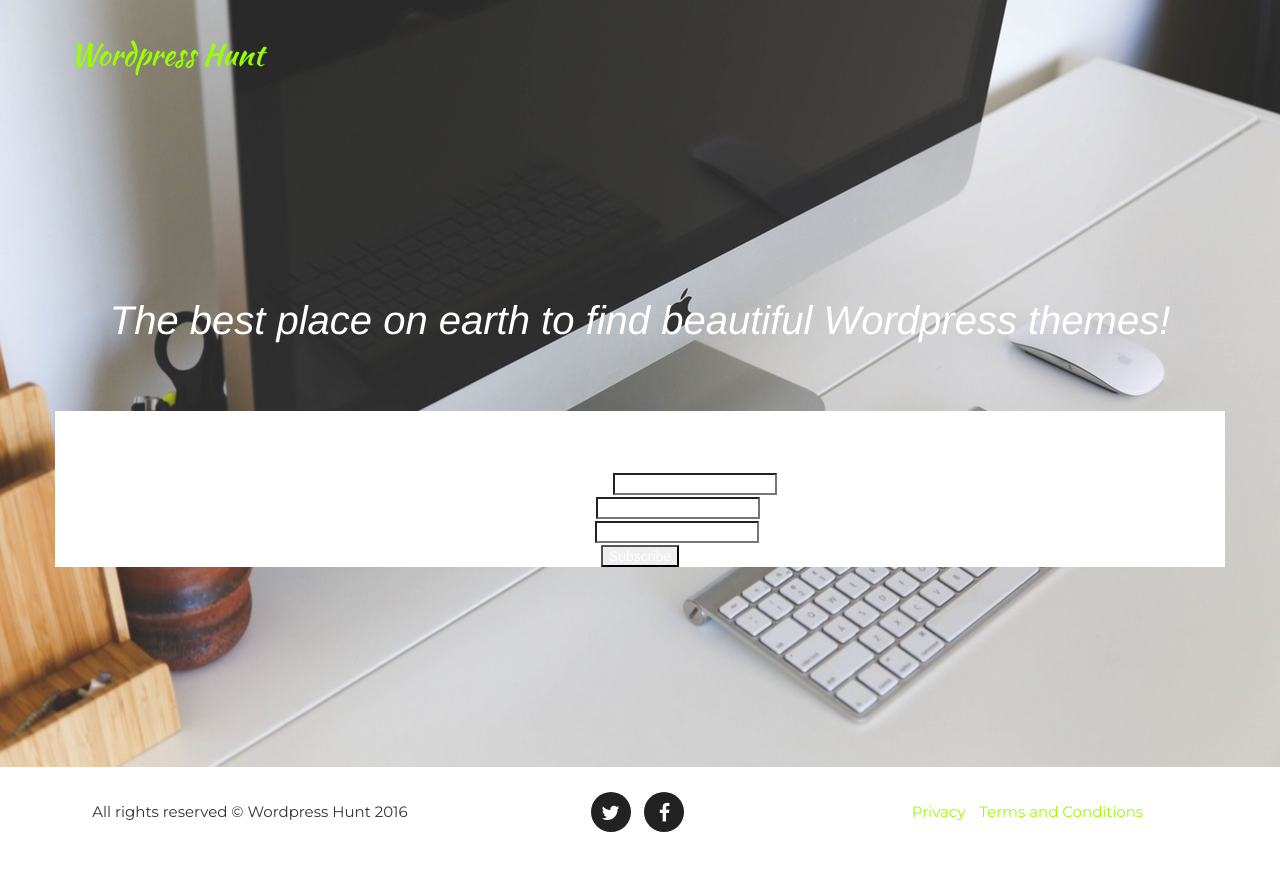
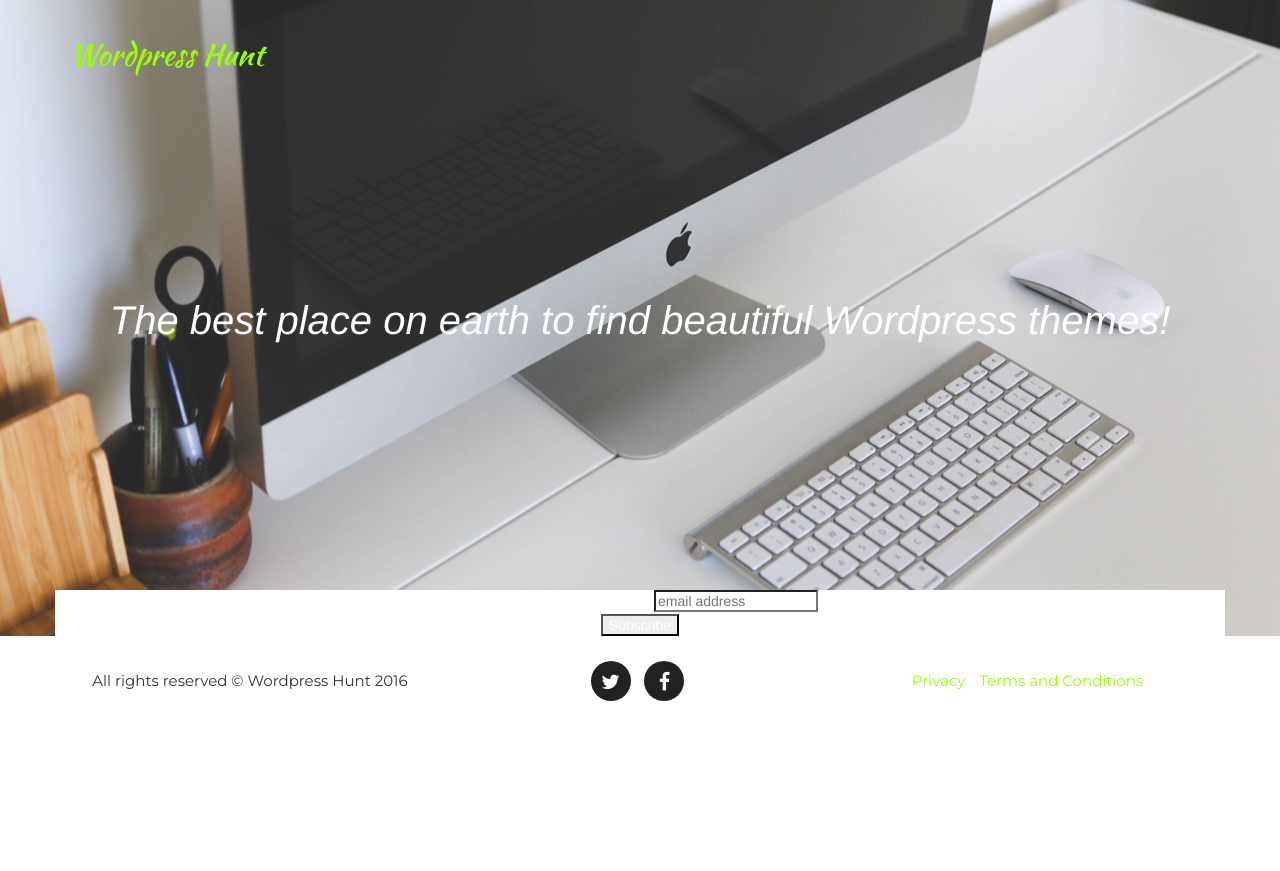
Before and after one commit to whicher/wp, a Jekyll site: the page built from index.html, in a window 1280 px wide. Shown: the top 871 px of the page. Built offline with Jekyll 4.4.1, drawn with Linux system fonts in a browser that asks for light colours; some web fonts are replaced; comment, search, counter and statistics services are not loaded.

Commit message:
Remove everything

```diff
--- a/_includes/header.html
+++ b/_includes/header.html
@@ -44,36 +44,21 @@
                 <div class="intro-lead-in">{{site.description}}</div>
                 <div class="intro-heading"></div>
                 <!-- <a href="#services" class="page-scroll btn btn-xl">Need more details!</a> -->
+            </div>
             <div class="row">
               <!-- Begin MailChimp Signup Form -->
-                  <link href="//cdn-images.mailchimp.com/embedcode/classic-10_7.css" rel="stylesheet" type="text/css">
+              <link href="//cdn-images.mailchimp.com/embedcode/horizontal-slim-10_7.css" rel="stylesheet" type="text/css">
               <style type="text/css">
-                  #mc_embed_signup{background:#fff; clear:left; font:14px Helvetica,Arial,sans-serif; }
+                #mc_embed_signup{background:#fff; clear:left; font:14px Helvetica,Arial,sans-serif; width:100%;}
                 /* Add your own MailChimp form style overrides in your site stylesheet or in this style block.
                    We recommend moving this block and the preceding CSS link to the HEAD of your HTML file. */
               </style>
               <div id="mc_embed_signup">
               <form action="//firatdemirel.us2.list-manage.com/subscribe/post?u=c558a2529638a4449014aff4f&amp;id=2da40960cf" method="post" id="mc-embedded-subscribe-form" name="mc-embedded-subscribe-form" class="validate" target="_blank" novalidate>
                   <div id="mc_embed_signup_scroll">
-                  <h2>Subscribe to our mailing list</h2>
-                  <div class="indicates-required"><span class="asterisk">*</span> indicates required</div>
-                  <div class="mc-field-group">
-                  <label for="mce-EMAIL">Email Address  <span class="asterisk">*</span>
-                  </label>
-                  <input type="email" value="" name="EMAIL" class="required email" id="mce-EMAIL">
-                  </div>
-                  <div class="mc-field-group">
-                  <label for="mce-FNAME">First Name </label>
-                  <input type="text" value="" name="FNAME" class="" id="mce-FNAME">
-                  </div>
-                  <div class="mc-field-group">
-                  <label for="mce-LNAME">Last Name </label>
-                  <input type="text" value="" name="LNAME" class="" id="mce-LNAME">
-                  </div>
-                  <div id="mce-responses" class="clear">
-                    <div class="response" id="mce-error-response" style="display:none"></div>
-                    <div class="response" id="mce-success-response" style="display:none"></div>
-                  </div>    <!-- real people should not fill this in and expect good things - do not remove this or risk form bot signups-->
+                <label for="mce-EMAIL">Subscribe to our mailing list</label>
+                <input type="email" value="" name="EMAIL" class="email" id="mce-EMAIL" placeholder="email address" required>
+                  <!-- real people should not fill this in and expect good things - do not remove this or risk form bot signups-->
                   <div style="position: absolute; left: -5000px;" aria-hidden="true"><input type="text" name="b_c558a2529638a4449014aff4f_2da40960cf" tabindex="-1" value=""></div>
                   <div class="clear"><input type="submit" value="Subscribe" name="subscribe" id="mc-embedded-subscribe" class="button"></div>
                   </div>
@@ -83,7 +68,6 @@
               <!--End mc_embed_signup-->
             </div>
         </div>
-        </div>
     </header>
 <!--
         {% for page in site.pages %}
```
Lines whose indentation alone changed are shown as unchanged.
